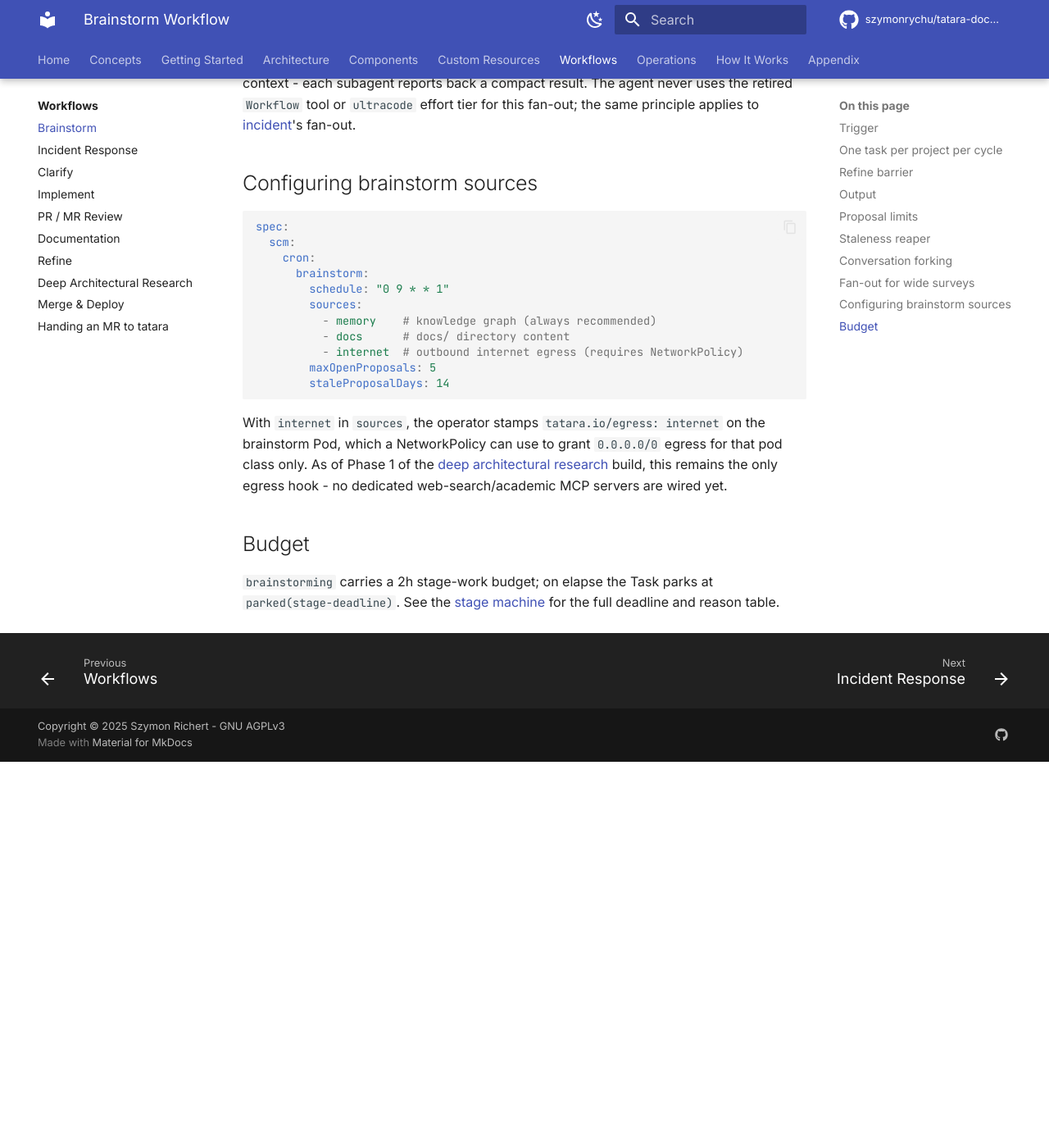
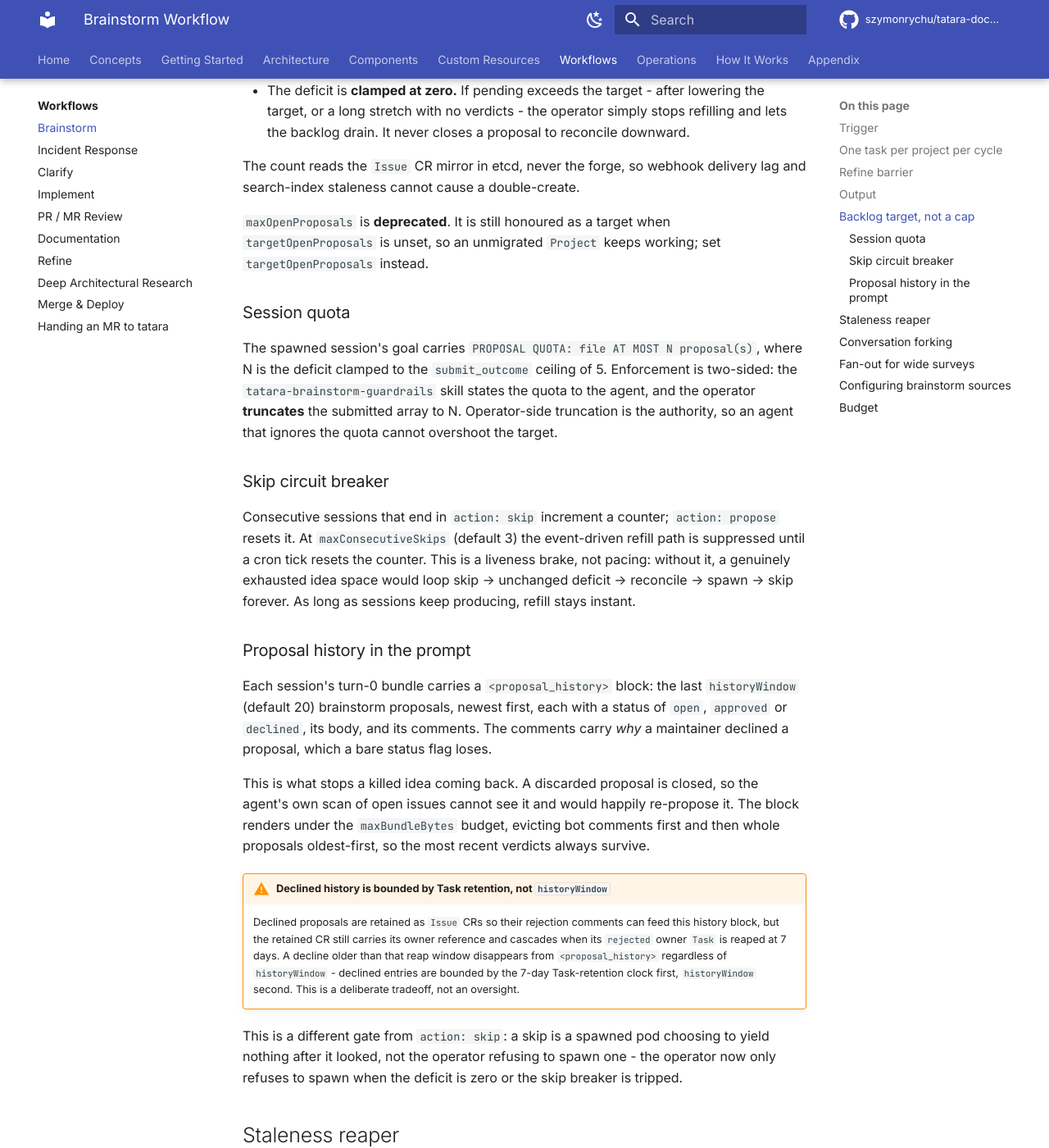
Before and after one commit to szymonrychu/tatara-documentation, an MkDocs documentation site: the page built from docs/workflows/brainstorm.md, in a window 1280 px wide and 1400 px high, scrolled down 2282 px. Shown: the whole window at 82% size. Built offline with MkDocs 1.6.1 and Material for MkDocs 9.7.7, drawn with Linux system fonts in a browser that asks for light colours; comment, search, counter and statistics services are not loaded; the version menu is left out; before the commit the page ends 3211 px from its top, so only the background shows below that; some of the changed text lies outside the part shown.

Commit message:
docs: document the brainstorm backlog target, quota and proposal history
Replaces the maxOpenProposals cron-cap model with the target-backlog
model: targetOpenProposals (deficit = max(0, target - pending - inflight)),
event-driven refill on maintainer verdict, the cron backstop and periodic
resync, the session quota, the skip circuit breaker, and the
<proposal_history> turn-0 block. Documents the accepted limitation that
declined-proposal history is bounded by the 7-day terminal-Task reap
window, not by historyWindow. maxOpenProposals is kept as a deprecated
alias throughout.

change_significance: patch (docs only)

````diff
--- a/docs/reference/project.md
+++ b/docs/reference/project.md
@@ -261,8 +261,11 @@ Opt-in self-driven issue-proposal cycle. Disabled unless `enabled: true`.
 |---|---|---|---|
 | `enabled` | `bool` | `false` | Must be `true` to activate. |
 | `schedule` | `string` | - | 5-field cron expression. |
-| `maxOpenProposals` | `int` | `5` | If the total number of open, unapproved agent proposals across all repos in the project meets or exceeds this value, the brainstorm cycle is skipped entirely. Controls backlog pressure. |
-| `staleProposalDays` | `int` | `0` (reaper off) | Opts in the staleness reaper: a positive value auto-closes bot-authored proposals with no human engagement (no human comment, no live work) for at least that many days, clearing dead proposals out of the `maxOpenProposals` backlog. `<=0` (the unset default) disables the reaper entirely. This is an explicit opt-in sentinel, not a kubebuilder default - "unset" must never be indistinguishable from an active value. |
+| `targetOpenProposals` | `int` | `3` | The backlog TARGET: how many proposals the operator keeps open and awaiting a maintainer decision across all repos in the project. It refills toward this level and never closes a proposal to reconcile downward. `0` disables refill. |
+| `maxOpenProposals` | `int` | `5` | **Deprecated.** The pre-target ceiling, retained as an alias: honoured as the target only when `targetOpenProposals` is unset, so an unmigrated `Project` keeps working. Set `targetOpenProposals` instead. |
+| `historyWindow` | `int` | `20` | How many recent brainstorm proposals are rendered into the session's turn-0 prompt as the `<proposal_history>` block, with their outcome and maintainer comments. `0` omits the block. |
+| `maxConsecutiveSkips` | `int` | `3` | Circuit-breaker threshold. After this many consecutive sessions ending in `action: skip`, the event-driven refill path is suppressed until a cron tick resets the counter. `0` disables the breaker. |
+| `staleProposalDays` | `int` | `0` (reaper off) | Opts in the staleness reaper: a positive value auto-closes bot-authored proposals with no human engagement (no human comment, no live work) for at least that many days, clearing dead proposals out of the `targetOpenProposals` backlog. `<=0` (the unset default) disables the reaper entirely. This is an explicit opt-in sentinel, not a kubebuilder default - "unset" must never be indistinguishable from an active value. |
 | `sources` | `[]string` | - | Knowledge sources the brainstorm agent may consult. Allowed values: `docs`, `memory`, `internet`. An empty list uses only repository contents. |
 
 !!! note "One brainstorm per project per cycle"
@@ -475,7 +478,8 @@ spec:
       brainstorm:
         enabled: true
         schedule: "0 9 * * 1"
-        maxOpenProposals: 8
+        targetOpenProposals: 3
+        historyWindow: 20
         # (14)!
         staleProposalDays: 14
         sources:
@@ -501,6 +505,6 @@ spec:
 11. `maxTurnsPerPod` bounds one pod run (the `implement` agent kind is exempt); `maxTurnsPerTask` is the lifetime backstop across every pod, all kinds included. `maxReviewRounds`/`maxHumanReviewRounds` bound the two distinct review re-entry cycles; `maxPodRecreations` bounds respawns within one stage. `modelByKind`/`effortByKind` tier specific **agent** kinds down (here `documentation`/`refine` drop to Sonnet at lower effort) while the project-wide `model`/`effort` fallback stays high-end for everything else. `skillsRef` pins the agent-skills clone to a released tag to avoid `main` drift; on the `tatara`/`infrastructure` projects it is rewritten automatically by the `tatara-agent-skills` release pipeline, not hand-bumped.
 12. `tokenBudget` is off unless this block is present with `enabled: true`. `customWindow` mode meters absolute tokens against `tokenLimit` inside the cron-anchored `resetSchedule`/`windowDuration` window; `claudeSubscription` mode gates on wrapper-reported Claude usage percentages instead (see [TokenBudgetSpec](#tokenbudgetspec)).
 13. `approvalPhrases` is the closed wordlist an approving maintainer comment must anchor-match. Omit to use the built-in default list.
-14. `staleProposalDays: 14` opts in the brainstorm staleness reaper: bot proposals with no human engagement for 14+ days are auto-closed, keeping the `maxOpenProposals` backlog from clogging with dead proposals. Omit or set `<=0` to keep the reaper off.
+14. `staleProposalDays: 14` opts in the brainstorm staleness reaper: bot proposals with no human engagement for 14+ days are auto-closed, keeping the `targetOpenProposals` backlog from clogging with dead proposals. Omit or set `<=0` to keep the reaper off.
 15. `documentation.enabled` + `documentation.repo` is the real on-switch and docs-target repo for the nightly documentation agent; `scm.cron.documentation.schedule` (above) is a separate, also-required gate - the cron `CronActivity` has no `enabled` field of its own.
 16. `mcpServers` bring-your-own-MCPs into this project's agent pods, on top of the platform-owned servers. The operator only checks shape (`name` pattern, `type` enum); the wrapper does the actual merge and drops any entry that collides with a reserved platform name.
--- a/docs/workflows/brainstorm.md
+++ b/docs/workflows/brainstorm.md
@@ -10,8 +10,20 @@ review. No human initiates it - a cron schedule fires it automatically.
 
 ## Trigger
 
-- **Cron:** `spec.scm.cron.brainstorm.schedule` on the `Project` CR.
-- **Manual:** create a `Task` with `kind: brainstorm` against the project.
+Brainstorm is a **maintained backlog**, not a scheduled batch. The operator keeps
+`targetOpenProposals` proposals open and awaiting a maintainer decision, and
+refills toward that level from three triggers:
+
+- **Maintainer verdict (primary).** The moment a proposal is approved, declined,
+  or closed, it leaves the pending set and the operator launches the next
+  session immediately - no cooldown, no rate limit, no refine barrier.
+- **Cron (backstop).** `spec.scm.cron.brainstorm.schedule` still fires, still
+  behind the [refine barrier](refine.md), and repairs the backlog after a
+  dropped event or a tripped skip breaker. It also resets the breaker.
+- **Periodic resync.** The Project reconciler re-evaluates the backlog every 15
+  minutes, so a lost watch event costs refill *latency*, never correctness.
+
+Manual: create a `Task` with `kind: brainstorm` against the project.
 
 ## One task per project per cycle
 
@@ -58,16 +70,82 @@ entering the stage machine at `triaging` like any other newly filed issue. The b
 that proposed it and the `clarify` Task that inherits it are two separate Task objects from that
 point on.
 
-## Proposal limits
+## Backlog target, not a cap
 
-`Project.spec.scm.cron.brainstorm.maxOpenProposals` is an **operator-side pre-admission gate**,
-not an agent decision: on a due brainstorm tick the operator sums the open-proposal backlog
-across the project's repos and, at or over the cap, skips the cycle entirely - no Task is
-minted, no pod spawns, no tokens are spent. See [Project reference](../reference/project.md) for
-the field's current default and scope.
+`Project.spec.scm.cron.brainstorm.targetOpenProposals` (default 3) is the number
+of proposals the operator keeps open and awaiting a decision across the whole
+project. On every trigger it computes
 
-This is a different gate from `action: skip`: the cap is the operator refusing to spawn a pod at
-all; `skip` is a spawned pod choosing to yield nothing after it looked.
+```
+deficit = max(0, target - pending - inflight)
+```
+
+and spawns one session with `deficit` as its quota when the deficit is positive.
+
+- **pending** counts `Issue` CRs whose provenance is a brainstorm proposal, whose
+  forge issue is open, and whose platform status is not `approved`, `rejected` or
+  `done`. An **approved** proposal frees its slot immediately, even though its
+  forge issue stays open through implementation: it is no longer awaiting a
+  decision. Proposals sharing a systemic group count as one slot.
+- **inflight** is 1 while a non-terminal brainstorm `Task` exists for the project.
+  One brainstorm session runs at a time, project-wide; only the trigger and the
+  quota changed.
+- The deficit is **clamped at zero.** If pending exceeds the target - after
+  lowering the target, or a long stretch with no verdicts - the operator simply
+  stops refilling and lets the backlog drain. It never closes a proposal to
+  reconcile downward.
+
+The count reads the `Issue` CR mirror in etcd, never the forge, so webhook
+delivery lag and search-index staleness cannot cause a double-create.
+
+`maxOpenProposals` is **deprecated**. It is still honoured as a target when
+`targetOpenProposals` is unset, so an unmigrated `Project` keeps working; set
+`targetOpenProposals` instead.
+
+### Session quota
+
+The spawned session's goal carries `PROPOSAL QUOTA: file AT MOST N proposal(s)`,
+where N is the deficit clamped to the `submit_outcome` ceiling of 5. Enforcement
+is two-sided: the `tatara-brainstorm-guardrails` skill states the quota to the
+agent, and the operator **truncates** the submitted array to N. Operator-side
+truncation is the authority, so an agent that ignores the quota cannot overshoot
+the target.
+
+### Skip circuit breaker
+
+Consecutive sessions that end in `action: skip` increment a counter;
+`action: propose` resets it. At `maxConsecutiveSkips` (default 3) the
+event-driven refill path is suppressed until a cron tick resets the counter. This
+is a liveness brake, not pacing: without it, a genuinely exhausted idea space
+would loop skip -> unchanged deficit -> reconcile -> spawn -> skip forever. As
+long as sessions keep producing, refill stays instant.
+
+### Proposal history in the prompt
+
+Each session's turn-0 bundle carries a `<proposal_history>` block: the last
+`historyWindow` (default 20) brainstorm proposals, newest first, each with a
+status of `open`, `approved` or `declined`, its body, and its comments. The
+comments carry *why* a maintainer declined a proposal, which a bare status flag
+loses.
+
+This is what stops a killed idea coming back. A discarded proposal is closed, so
+the agent's own scan of open issues cannot see it and would happily re-propose
+it. The block renders under the `maxBundleBytes` budget, evicting bot comments
+first and then whole proposals oldest-first, so the most recent verdicts always
+survive.
+
+!!! warning "Declined history is bounded by Task retention, not `historyWindow`"
+    Declined proposals are retained as `Issue` CRs so their rejection comments
+    can feed this history block, but the retained CR still carries its owner
+    reference and cascades when its `rejected` owner `Task` is reaped at 7
+    days. A decline older than that reap window disappears from
+    `<proposal_history>` regardless of `historyWindow` - declined entries are
+    bounded by the 7-day Task-retention clock first, `historyWindow` second.
+    This is a deliberate tradeoff, not an oversight.
+
+This is a different gate from `action: skip`: a skip is a spawned pod choosing to yield nothing
+after it looked, not the operator refusing to spawn one - the operator now only refuses to spawn
+when the deficit is zero or the skip breaker is tripped.
 
 ## Staleness reaper
 
@@ -97,12 +175,15 @@ spec:
   scm:
     cron:
       brainstorm:
-        schedule: "0 9 * * 1"
+        enabled: true
+        schedule: "0 9 * * 1"      # the backstop, not the primary trigger
+        targetOpenProposals: 3
+        historyWindow: 20
+        maxConsecutiveSkips: 3
         sources:
           - memory    # knowledge graph (always recommended)
           - docs      # docs/ directory content
           - internet  # outbound internet egress (requires NetworkPolicy)
-        maxOpenProposals: 5
         staleProposalDays: 14
 ```
 
````
Also changed, not shown: docs/operations/tuning.md (+28 -6 lines).
